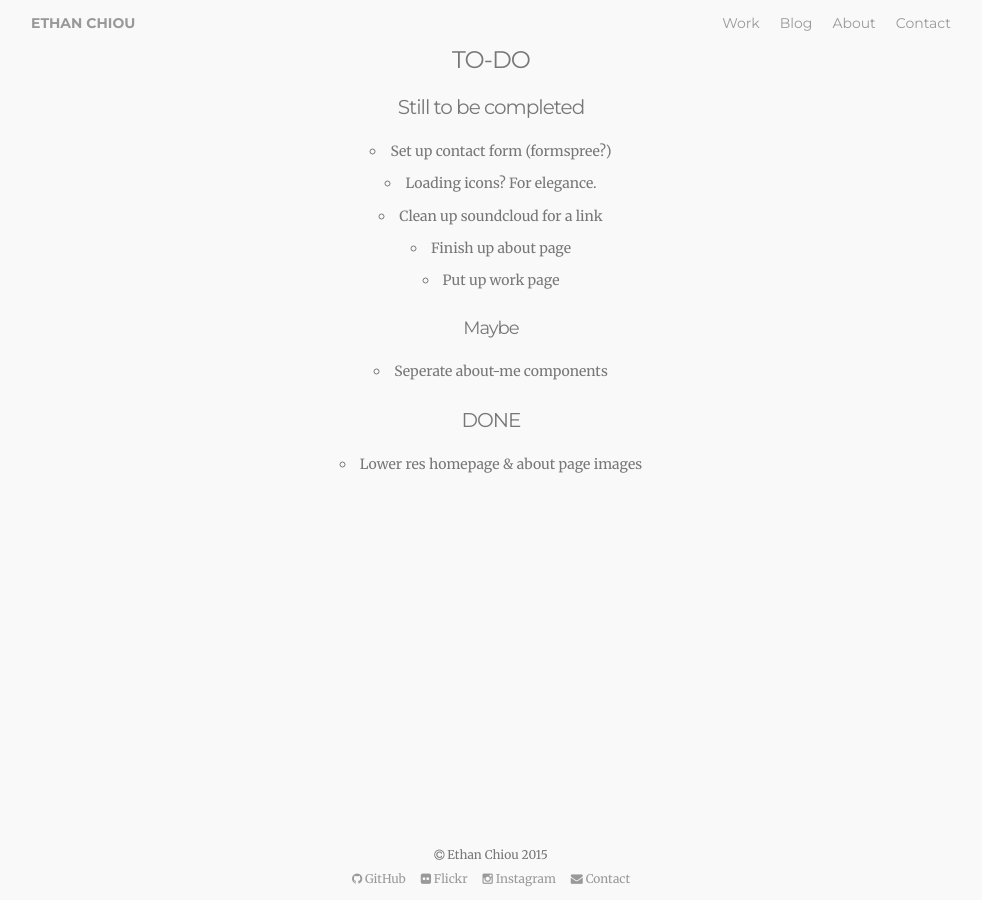
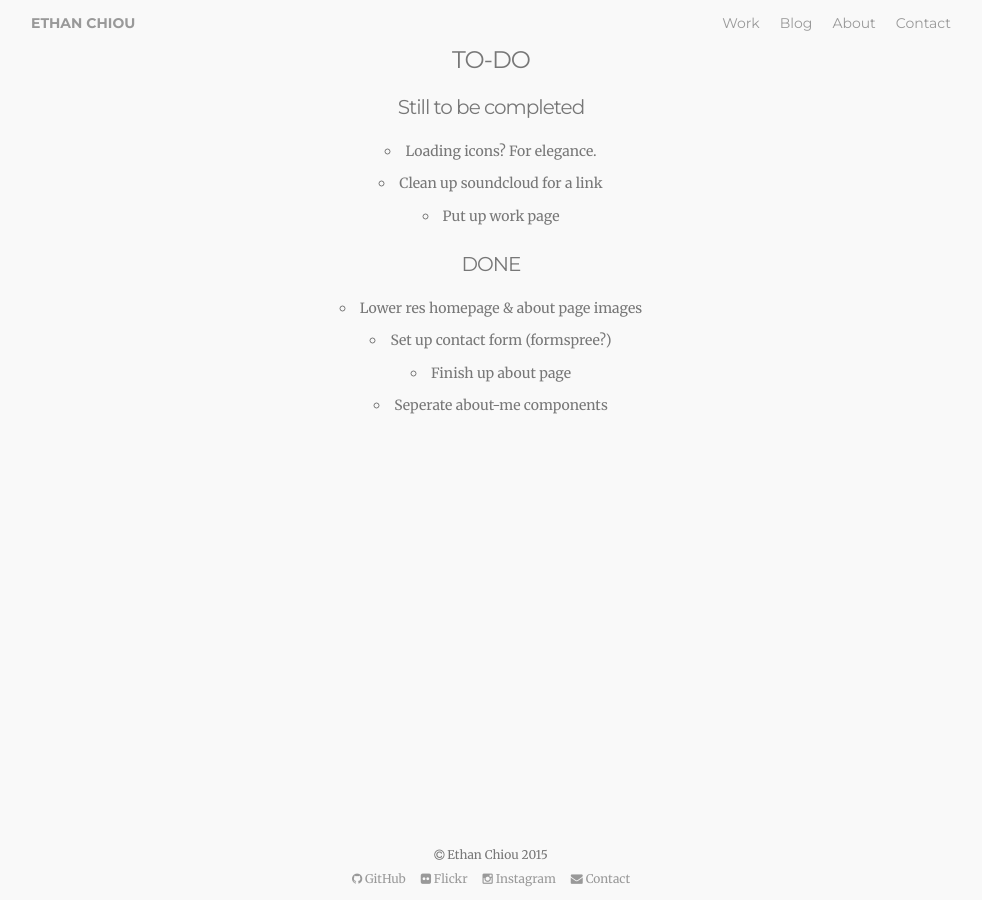
Before and after one commit to echiou/echiou.github.io, a Jekyll site: the page built from todo.md, in a window 1280 px wide. Shown: the whole page, without its empty margins (149-1131 px from the left). Built offline with Jekyll 4.4.1, drawn with Linux system fonts in a browser that asks for light colours; nearby versions of some CDN libraries; library files that are not in the unit come from our copies.

Commit message:
add work

```diff
--- a/_config.yml
+++ b/_config.yml
@@ -14,3 +14,9 @@
 paginate: 1
 pagination_path: "/blog"
 paginate_path: "/blog/:num/"
+
+# collections
+collections:
+  work:
+    output: true
+    permalink: /work/:path/
--- a/blog/index.html
+++ b/blog/index.html
@@ -18,7 +18,7 @@
       </div>
 
       <!-- This loops through the paginated posts -->
-      {% for post in paginator.posts %}
+      {% for post in paginator.posts in site.categories['blog'] %}
         <div class="post-header">
           <p class="post-meta">{{ post.date | date: "%m.%d.%y"}}</p>
           <h2>
--- a/css/main.scss
+++ b/css/main.scss
@@ -140,6 +140,10 @@
   color: $dark-grey;
 }
 
+.work-post-header{
+  margin-top: 4rem;
+}
+
 .post-title, .blog-header {
   text-transform: uppercase;
 }
@@ -199,6 +203,12 @@
 
 .submit-button {
   margin-bottom: 0;
+}
+
+// Work
+.work-post {
+  margin-top: 4rem;
+  margin-bottom: 4rem;
 }
 
 // Footer
--- a/todo.md
+++ b/todo.md
@@ -5,15 +5,12 @@
 ---
 
 ## Still to be completed
-
-- Set up contact form (formspree?)
 - Loading icons? For elegance.
 - Clean up soundcloud for a link
-- Finish up about page
 - Put up work page
-
-### Maybe
-- Seperate about-me components
 
 ## DONE
 - Lower res homepage & about page images
+- Set up contact form (formspree?)
+- Finish up about page
+- Seperate about-me components
```
Also changed, not shown: _layouts/work.html (added, +27 -0 lines), _work/metamorphe-zoetrope.md (added, +15 -0 lines), blog/_posts/2015-07-30-bulgogi-v10.md (renamed from _posts/2015-07-30-bulgogi-v10.md, +1 -1 lines), work.html (added, +42 -0 lines), work.md (deleted, +0 -9 lines), blog/_posts/2015-08-03-carmel-by-the-sea.md (renamed from _posts/2015-08-03-carmel-by-the-sea.md), blog/_posts/2015-08-07-airbnb-at-888-brannan.md (renamed from _posts/2015-08-07-airbnb-at-888-brannan.md).
